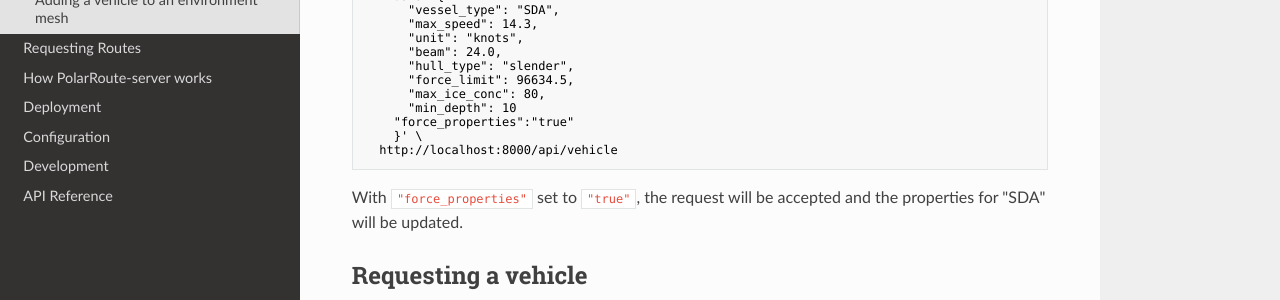
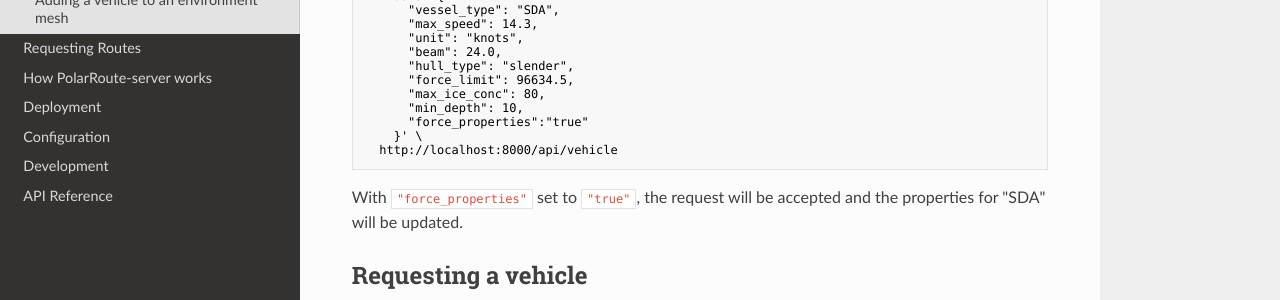
Before and after one commit to bas-amop/PolarRoute-server, an MkDocs documentation site: the page built from docs/vehicle-management.md, in a window 1280 px wide and 900 px high, scrolled down 613 px. Shown: the part 299-599 px from the top of the window. Built offline with MkDocs 1.6.1, drawn with Linux system fonts in a browser that asks for light colours; nearby versions of some CDN libraries; some of the changed text lies outside the part shown.

````diff
--- a/docs/vehicle-management.md
+++ b/docs/vehicle-management.md
@@ -46,8 +46,8 @@ curl --header "Content-Type: application/json" \
       "hull_type": "slender",
       "force_limit": 96634.5,
       "max_ice_conc": 80,
-      "min_depth": 10
-    "force_properties":"true"
+      "min_depth": 10,
+      "force_properties":"true"
     }' \
   http://localhost:8000/api/vehicle
 ```
````
Also changed, not shown: 1 other file.
